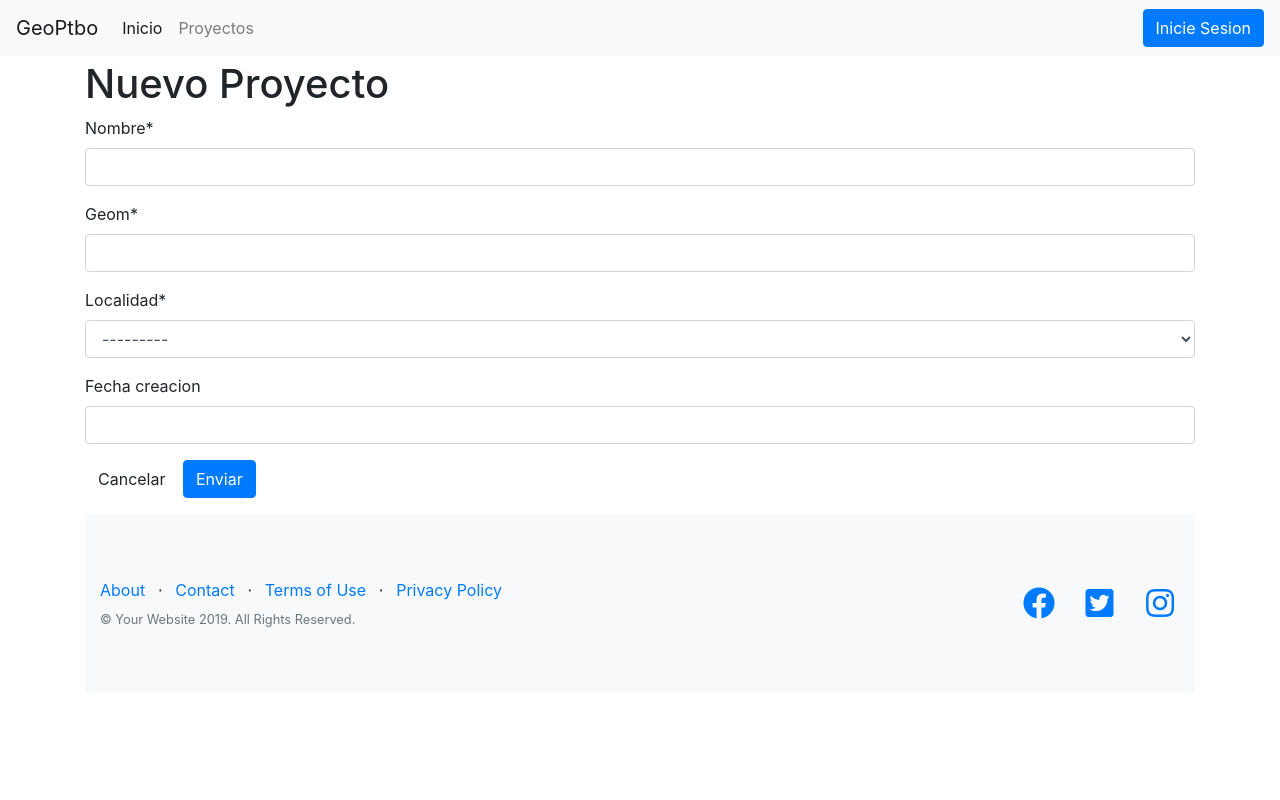
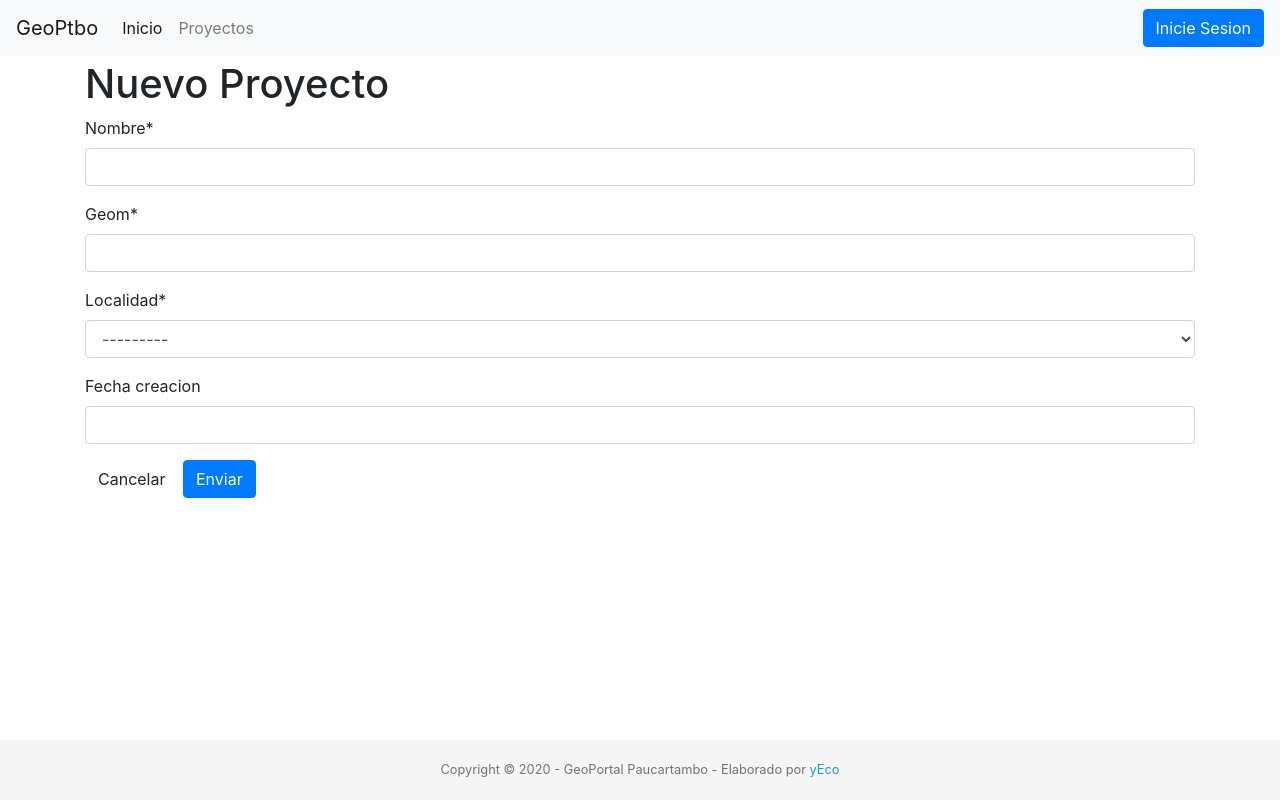
Before and after one commit to YecoG23/geoPortalPtbo, a Django app: page /proyectos/add in a window 1280 px wide. Run offline with Django 3.2, Linux system fonts and the light colour scheme; data that the repository does not hold is empty; some libraries are stand-ins or nearby versions.

Commit message:
base and index style ok

```diff
--- a/templates/base.html
+++ b/templates/base.html
@@ -16,12 +16,46 @@
   <link rel="icon" href="{% static 'favicon.ico' %}">
   <link rel="shortcut icon" type="image/png" href="{% static 'img/favicon.ico' %}"/>
 
-  <style>
-    footer.footer {
-      padding-top: 4rem;
-      padding-bottom: 4rem;
-    }
-  </style>
+<style type="text/css">
+/* Sticky footer styles
+-------------------------------------------------- */
+html {
+  position: relative;
+  min-height: 100%;
+}
+main {
+  /* Margin bottom by footer height */
+  margin-bottom: 60px;
+}
+.footer {
+  position: absolute;
+  bottom: 0;
+  width: 100%;
+  /* Set the fixed height of the footer here */
+  height: 60px;
+  line-height: 60px; /* Vertically center the text there */
+  background-color: #f5f5f5;
+}
+
+
+/* Custom page CSS
+-------------------------------------------------- */
+/* Not required for template or sticky footer method. */
+
+body > .container {
+  padding: 60px 15px 0;
+}
+
+.footer > .container {
+  padding-right: 15px;
+  padding-left: 15px;
+}
+
+code {
+  font-size: 80%;
+}
+
+</style>
 
   {% block custom_style %}
   {% endblock custom_style %}
@@ -42,7 +76,7 @@
   <link href="https://cdnjs.cloudflare.com/ajax/libs/font-awesome/5.12.1/css/all.min.css" rel="stylesheet" type="text/css">
 
   <!-- JQuery -->
-  <script src="https://ajax.googleapis.com/ajax/libs/jquery/3.2.1/jquery.min.js"></script>
+  <script src="https://code.jquery.com/jquery-3.4.1.js" integrity="sha256-WpOohJOqMqqyKL9FccASB9O0KwACQJpFTUBLTYOVvVU=" crossorigin="anonymous"></script>
 
   {% leaflet_js plugins="forms" %}
   {% leaflet_css plugins="forms" %}
@@ -54,8 +88,8 @@
 </head>
 
 <body>
-  <nav class="mb-1 navbar navbar-expand-lg navbar-light bg-light">
-    <a class="navbar-brand" href="#">GeoPtbo</a>
+  <nav class="mb-1 navbar navbar-expand-lg navbar-light fixed-top bg-light">
+    <a class="navbar-brand" href="/">GeoPtbo</a>
     <button class="navbar-toggler" type="button" data-toggle="collapse" data-target="#navbarSupportedContent-333"
     aria-controls="navbarSupportedContent-333" aria-expanded="false" aria-label="Toggle navigation">
     <span class="navbar-toggler-icon"></span>
@@ -63,12 +97,12 @@
   <div class="collapse navbar-collapse" id="navbarSupportedContent-333">
     <ul class="navbar-nav mr-auto">
       <li class="nav-item active">
-        <a class="nav-link" href="#">Inicio
+        <a class="nav-link" href="/">Inicio
           <span class="sr-only">(current)</span>
         </a>
       </li>
       <li class="nav-item">
-        <a class="nav-link" href="#">Proyectos</a>
+        <a class="nav-link" href="{% url 'add_proyecto' %}">Proyectos</a>
       </li>
     </ul>
     <ul class="navbar-nav ml-auto nav-flex-icons">
@@ -96,65 +130,25 @@
   {% block content %}
   {% endblock content %}
 
+</main><!-- /.container -->
+
+    <footer class="footer">
+      <div class="container small text-center">
+        <span class="text-muted">Copyright © 2020 - GeoPortal Paucartambo - Elaborado por <a href="https://github.com/YecoG23" class="text-info">yEco</a></span>
+      </div>
+    </footer>
 
 
-  {% block page_js_datepicker %}
-  {% endblock %}
-
-  <footer class="footer bg-light">
-    <div class="container">
-      <div class="row">
-        <div class="col-lg-6 h-100 text-center text-lg-left my-auto">
-          <ul class="list-inline mb-2">
-            <li class="list-inline-item">
-              <a href="#">About</a>
-            </li>
-            <li class="list-inline-item">⋅</li>
-            <li class="list-inline-item">
-              <a href="#">Contact</a>
-            </li>
-            <li class="list-inline-item">⋅</li>
-            <li class="list-inline-item">
-              <a href="#">Terms of Use</a>
-            </li>
-            <li class="list-inline-item">⋅</li>
-            <li class="list-inline-item">
-              <a href="#">Privacy Policy</a>
-            </li>
-          </ul>
-          <p class="text-muted small mb-4 mb-lg-0">© Your Website 2019. All Rights Reserved.</p>
-        </div>
-        <div class="col-lg-6 h-100 text-center text-lg-right my-auto">
-          <ul class="list-inline mb-0">
-            <li class="list-inline-item mr-3">
-              <a href="#">
-                <i class="fab fa-facebook fa-2x fa-fw"></i>
-              </a>
-            </li>
-            <li class="list-inline-item mr-3">
-              <a href="#">
-                <i class="fab fa-twitter-square fa-2x fa-fw"></i>
-              </a>
-            </li>
-            <li class="list-inline-item">
-              <a href="#">
-                <i class="fab fa-instagram fa-2x fa-fw"></i>
-              </a>
-            </li>
-          </ul>
-        </div>
-      </div>
-    </div>
-  </footer>
-
-</main><!-- /.container -->
 <!-- Bootstrap core JS -->
 <script src="https://code.jquery.com/jquery-3.4.1.slim.min.js" integrity="sha384-J6qa4849blE2+poT4WnyKhv5vZF5SrPo0iEjwBvKU7imGFAV0wwj1yYfoRSJoZ+n" crossorigin="anonymous"></script>
 <script src="https://cdn.jsdelivr.net/npm/popper.js@1.16.0/dist/umd/popper.min.js" integrity="sha384-Q6E9RHvbIyZFJoft+2mJbHaEWldlvI9IOYy5n3zV9zzTtmI3UksdQRVvoxMfooAo" crossorigin="anonymous"></script>
 <script src="https://stackpath.bootstrapcdn.com/bootstrap/4.4.1/js/bootstrap.min.js" integrity="sha384-wfSDF2E50Y2D1uUdj0O3uMBJnjuUD4Ih7YwaYd1iqfktj0Uod8GCExl3Og8ifwB6" crossorigin="anonymous"></script>
 
-<script src="//cdnjs.cloudflare.com/ajax/libs/moment.js/2.10.3/moment.min.js"></script>
-<script src="//cdnjs.cloudflare.com/ajax/libs/bootstrap-datetimepicker/4.7.14/js/bootstrap-datetimepicker.min.js"></script>
+<script src="https://cdnjs.cloudflare.com/ajax/libs/moment.js/2.24.0/moment.min.js"></script>
+<script src="https://cdnjs.cloudflare.com/ajax/libs/bootstrap-datetimepicker/4.17.47/js/bootstrap-datetimepicker.min.js"></script>
+
+  {% block page_js_datepicker %}
+  {% endblock %}
 
 </body>
 
--- a/templates/projectLocation/proyecto_form.html
+++ b/templates/projectLocation/proyecto_form.html
@@ -3,7 +3,11 @@
 
 {% load crispy_forms_tags %}
 
-{% block title %}Crear Proyectos{% endblock title %}
+{% block title %}Nuevo Proyecto{% endblock title %}
+
+{% block page_css_datepicker %}
+  <link rel="stylesheet" href="//cdnjs.cloudflare.com/ajax/libs/bootstrap-datetimepicker/4.7.14/css/bootstrap-datetimepicker.min.css" />
+{% endblock %}
 
 {% block content %}
 
@@ -24,10 +28,6 @@
 </div>
 {% endblock %}
 
-{% block page_css_datepicker %}
-  <link rel="stylesheet" href="//cdnjs.cloudflare.com/ajax/libs/bootstrap-datetimepicker/4.7.14/css/bootstrap-datetimepicker.min.css" />
-{% endblock %}
-
 {% block page_js_datepicker %}
   <script type="text/javascript">
       $(function() {
@@ -35,7 +35,7 @@
             format: 'DD/MM/YYYY',
             widgetPositioning:{
                                 horizontal: 'auto',
-                                vertical: 'bottom'
+                                vertical: 'auto'
                             },
             sideBySide: true,
           });
```
Also changed, not shown: templates/index.html (+0 -15 lines).
